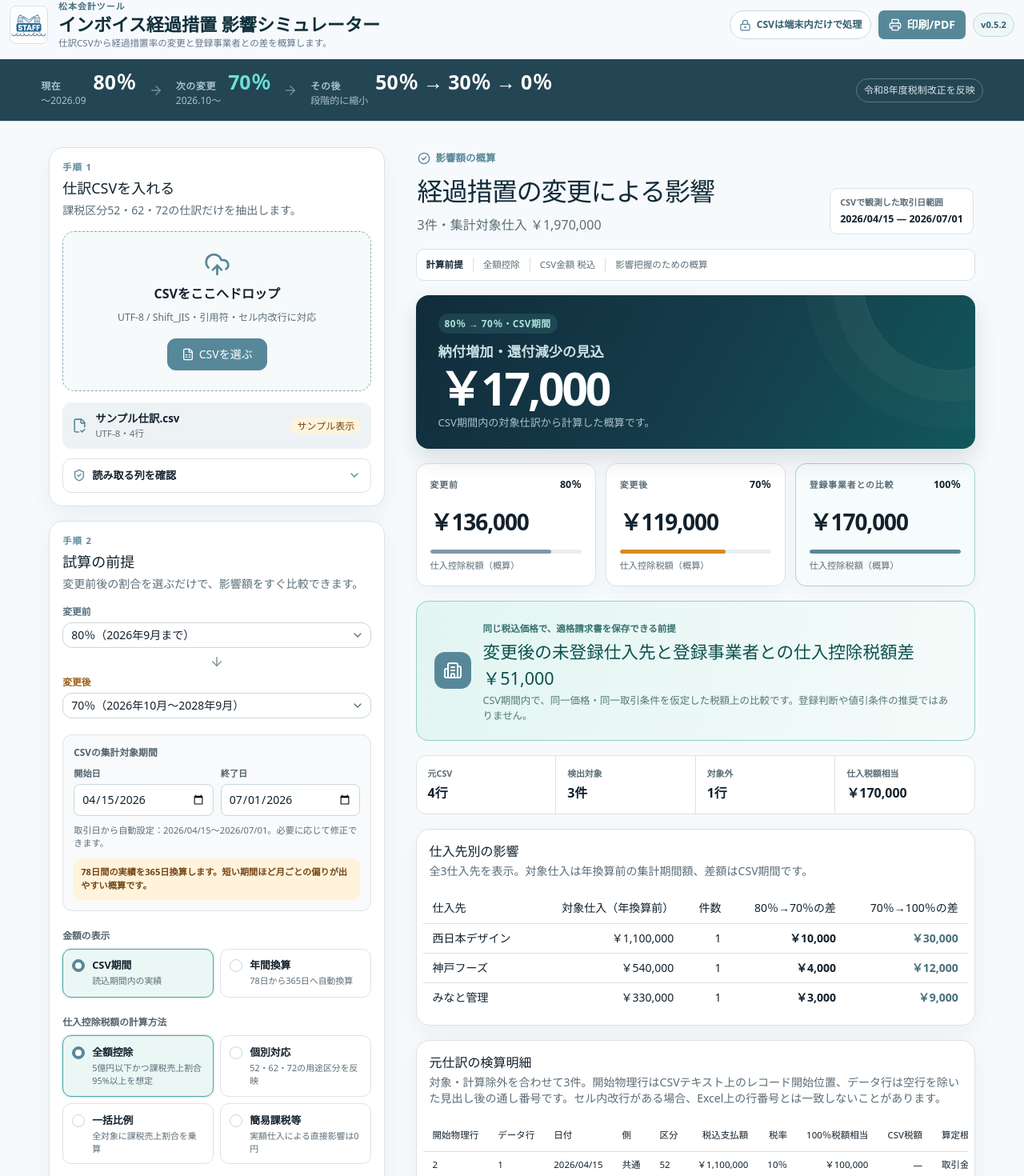
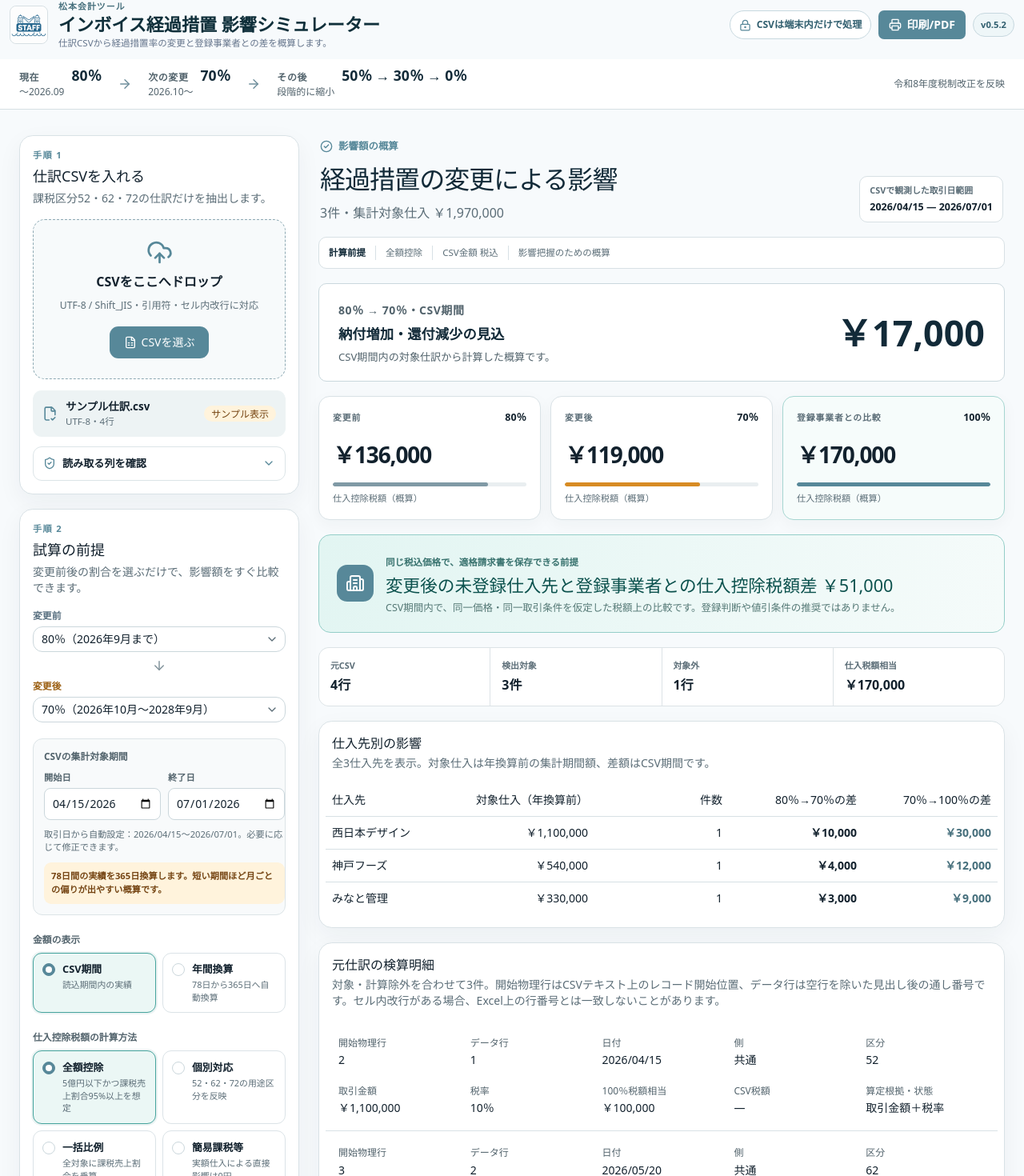
Before and after one commit to takatrp/invoice-transition-impact, a React (Vite) app: page / in a window 1280 px wide. Shown: the part 12-1482 px from the top of the page at 80% size. Built offline with nearby package versions, Linux system fonts and the light colour scheme.

Commit message:
Use horizontal result layout and wrapping detail records

```diff
--- a/app/globals.css
+++ b/app/globals.css
@@ -316,6 +316,58 @@
   * { scroll-behavior: auto !important; transition-duration: 0.01ms !important; }
 }
 
+/* Results use available width; detail records wrap instead of scrolling. */
+.workspace-grid { width: min(1600px, 100%); grid-template-columns: minmax(300px, 350px) minmax(0, 1fr); gap: 24px; padding-inline: 24px; }
+.transition-strip { flex-wrap: wrap; gap: 12px 20px; padding: 12px 24px; color: var(--navy); background: #fff; }
+.transition-strip span, .transition-strip small { color: #52636c; }
+.transition-strip strong, .transition-strip .active strong { color: var(--navy); font-size: 1.1rem; }
+.transition-strip > p { border: 0; padding: 0; color: #52636c; }
+.impact-hero { justify-content: space-between; flex-wrap: wrap; gap: 12px 24px; padding: 20px 24px; border: 1px solid #cad8dd; border-radius: 10px; color: var(--navy); background: #fff; box-shadow: none; }
+.impact-hero::before { content: none; }
+.impact-copy { flex: 1 1 230px; }
+.impact-copy > span { padding: 0; border-radius: 0; color: #52636c; background: none; font-size: .875rem; }
+.impact-copy h3 { color: var(--navy); margin: 6px 0; }
+.impact-copy p { color: #52636c; }
+.impact-amount { margin-left: auto; max-width: 100%; overflow-wrap: anywhere; font-size: clamp(2rem, 3.5vw, 3rem); line-height: 1.15; font-variant-numeric: tabular-nums; text-align: right; }
+.detail-card [data-slot='table-container'] { overflow: visible; }
+.detail-card table { width: 100%; table-layout: fixed; }
+.detail-card [data-slot='table-head'], .detail-card [data-slot='table-cell'] { white-space: normal; overflow-wrap: anywhere; padding: 10px 8px; font-size: .875rem; }
+.detail-card .truncate { overflow: visible; text-overflow: clip; white-space: normal; }
+.entry-detail-card thead { position: absolute; width: 1px; height: 1px; overflow: hidden; clip-path: inset(50%); }
+.entry-detail-card table, .entry-detail-card tbody { display: block; }
+.entry-detail-card tbody tr { display: grid; grid-template-columns: repeat(5, minmax(0, 1fr)); padding: 8px; border-bottom: 1px solid #d9e2e6; }
+.entry-detail-card tbody td { display: block; text-align: left; }
+.entry-detail-card tbody td::before { display: block; color: #52636c; font-size: .75rem; margin-bottom: 3px; }
+.entry-detail-card td:nth-child(1)::before { content: '開始物理行'; }
+.entry-detail-card td:nth-child(2)::before { content: 'データ行'; }
+.entry-detail-card td:nth-child(3)::before { content: '日付'; }
+.entry-detail-card td:nth-child(4)::before { content: '側'; }
+.entry-detail-card td:nth-child(5)::before { content: '区分'; }
+.entry-detail-card td:nth-child(6)::before { content: '取引金額'; }
+.entry-detail-card td:nth-child(7)::before { content: '税率'; }
+.entry-detail-card td:nth-child(8)::before { content: '100％税額相当'; }
+.entry-detail-card td:nth-child(9)::before { content: 'CSV税額'; }
+.entry-detail-card td:nth-child(10)::before { content: '算定根拠・状態'; }
+@media (max-width: 1050px) { .workspace-grid { grid-template-columns: 1fr; } }
+@media (max-width: 760px) {
+  .transition-strip { display: flex; padding: 10px 18px; }
+  .transition-strip > div { display: flex; flex-wrap: wrap; gap: 4px 8px; text-align: left; }
+  .transition-strip small { display: block; }
+  .workspace-grid { padding-inline: 16px; }
+  .impact-hero { padding: 16px; }
+  .detail-card thead { position: absolute; width: 1px; height: 1px; overflow: hidden; clip-path: inset(50%); }
+  .detail-card table, .detail-card tbody { display: block; }
+  .detail-card tbody tr { display: grid; grid-template-columns: repeat(2, minmax(0, 1fr)); padding: 8px; border-bottom: 1px solid #d9e2e6; }
+  .detail-card tbody td { display: block; text-align: left; }
+  .detail-card tbody td::before { display: block; color: #52636c; font-size: .75rem; margin-bottom: 3px; }
+  .detail-card:not(.entry-detail-card) td:first-child { grid-column: 1 / -1; }
+  .detail-card:not(.entry-detail-card) td:nth-child(1)::before { content: '仕入先'; }
+  .detail-card:not(.entry-detail-card) td:nth-child(2)::before { content: '対象仕入（年換算前）'; }
+  .detail-card:not(.entry-detail-card) td:nth-child(3)::before { content: '件数'; }
+  .detail-card:not(.entry-detail-card) td:nth-child(4)::before { content: '経過措置変更の差額'; }
+  .detail-card:not(.entry-detail-card) td:nth-child(5)::before { content: '登録事業者との差額'; }
+}
+
 @page {
   size: A4 portrait;
   margin: 9mm;
--- a/src/components/InvoiceImpactSimulator.tsx
+++ b/src/components/InvoiceImpactSimulator.tsx
@@ -721,13 +721,14 @@ export function InvoiceImpactSimulator() {
               <div className="impact-hero">
                 <div className="impact-copy">
                   <span>{rateLabel(settings.beforeRate)} → {rateLabel(settings.afterRate)}・{isAnnualized ? '年間換算' : 'CSV期間'}</span>
-                  <h3>{impactHeading(displayResult.transitionImpact)}<strong>{formatYen(Math.abs(displayResult.transitionImpact * displayFactor))}</strong></h3>
+                  <h3>{impactHeading(displayResult.transitionImpact)}</h3>
                   {isAnnualized && periodSpan ? (
                     <p>{periodSpan}日間の実績から365日へ換算した概算です。</p>
                   ) : (
                     <p>CSV期間内の対象仕訳から計算した概算です。</p>
                   )}
                 </div>
+                <strong className="impact-amount">{formatYen(Math.abs(displayResult.transitionImpact * displayFactor))}</strong>
               </div>
 
               <div className="scenario-grid">
```
